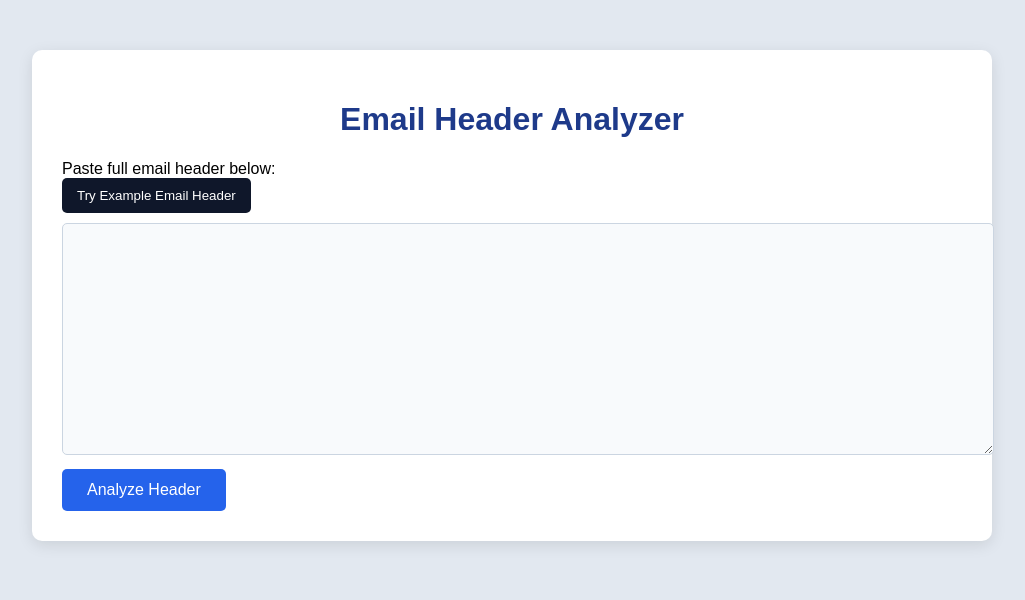
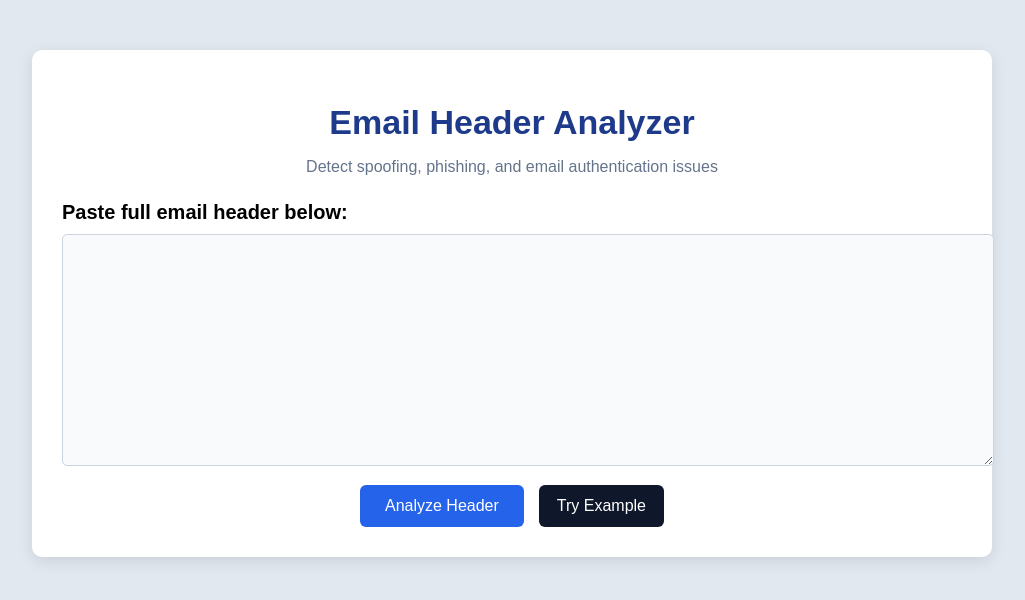
Before and after one commit to manav1777/Email-header-Analyzer, a Flask app: page / in a window 1280 px wide. Shown: the top 600 px of the page, without its empty margins (128-1153 px from the left). Run offline with Flask 3, Linux system fonts and the light colour scheme.

Commit message:
odified app.py,index.html

```diff
--- a/app.py
+++ b/app.py
@@ -50,4 +50,4 @@ def health():
 # --- Start app ---
 if __name__ == "__main__":
     port = int(os.environ.get("PORT", 5000))
-    app.run(host="0.0.0.0", port=port)
+    app.run(debug=True, port=5001)
--- a/templates/index.html
+++ b/templates/index.html
@@ -3,7 +3,7 @@
 <head>
     <meta charset="UTF-8">
     <title>Email Header Analyzer</title>
-    <link rel="stylesheet" href="{{ url_for('static', filename='style.css') }}">
+
     <style>
         body {
             font-family: Arial, sans-serif;
@@ -24,10 +24,20 @@
         h1 {
             text-align: center;
             color: #1e3a8a;
+            font-size: 34px;
+            margin-bottom: 5px;
         }
 
-        form {
-            margin-top: 20px;
+        .subtitle {
+            text-align: center;
+            color: #64748b;
+            font-size: 16px;
+            margin-bottom: 25px;
+        }
+
+        label {
+            font-size: 20px;
+            font-weight: 600;
         }
 
         textarea {
@@ -40,35 +50,41 @@
             border-radius: 5px;
             background: #f8fafc;
             resize: vertical;
-        }
-
-        input[type="submit"] {
-            padding: 12px 25px;
-            font-size: 16px;
-            cursor: pointer;
-            border: none;
-            background: #2563eb;
-            color: #fff;
-            border-radius: 5px;
-            transition: background 0.3s;
             margin-top: 10px;
         }
 
-        input[type="submit"]:hover {
+        .button-row {
+            display: flex;
+            justify-content: center;
+            gap: 15px;
+            margin-top: 15px;
+        }
+
+        .analyze-btn {
+            padding: 12px 25px;
+            font-size: 16px;
+            border: none;
+            background: #2563eb;
+            color: white;
+            border-radius: 6px;
+            cursor: pointer;
+        }
+
+        .analyze-btn:hover {
             background: #1d4ed8;
         }
 
-        button {
-            padding: 10px 15px;
-            margin-bottom: 10px;
-            cursor: pointer;
+        .demo-btn {
+            padding: 12px 18px;
+            font-size: 16px;
             border: none;
             background: #0f172a;
             color: white;
-            border-radius: 5px;
+            border-radius: 6px;
+            cursor: pointer;
         }
 
-        button:hover {
+        .demo-btn:hover {
             background: #1e293b;
         }
 
@@ -112,23 +128,35 @@
 </head>
 
 <body>
+
 <div class="container">
 
     <h1>Email Header Analyzer</h1>
+    <p class="subtitle">
+        Detect spoofing, phishing, and email authentication issues
+    </p>
 
     <form method="POST">
 
-        <label for="email_header">Paste full email header below:</label><br>
-
-        <button type="button" onclick="loadDemo()">
-            Try Example Email Header
-        </button>
+        <label for="email_header">
+            Paste full email header below:
+        </label>
 
         <textarea name="email_header" id="email_header" required>
 {{ request.form.get('email_header', '') }}
-        </textarea><br>
+        </textarea>
 
-        <input type="submit" value="Analyze Header">
+        <div class="button-row">
+
+            <button type="submit" class="analyze-btn">
+                Analyze Header
+            </button>
+
+            <button type="button" class="demo-btn" onclick="loadDemo()">
+                Try Example
+            </button>
+
+        </div>
 
     </form>
 
@@ -157,15 +185,14 @@
 
 <script>
 function loadDemo() {
-    document.getElementById("email_header").value = `
-From: security-alert@paypal-secure.com
+    document.getElementById("email_header").value =
+`From: security-alert@paypal-secure.com
 Return-Path: hacker@fake-domain.com
 Message-ID: <abc123@phishing.com>
 Received: from unknown (185.143.223.11)
 Subject: Urgent Account Verification Required
 SPF: fail
-DKIM: missing
-`;
+DKIM: missing`;
 }
 </script>
 
```
Also changed, not shown: 1 other file.
